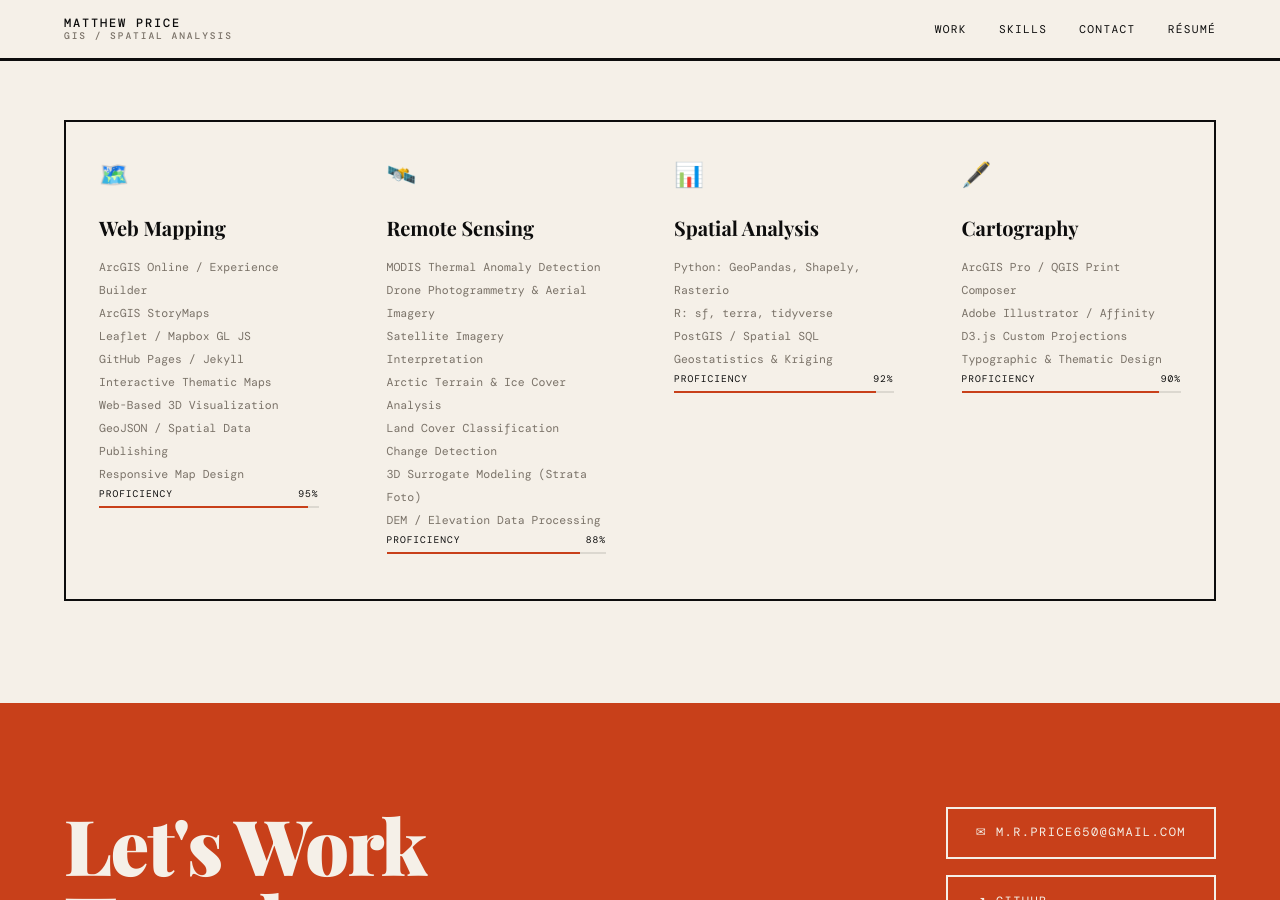
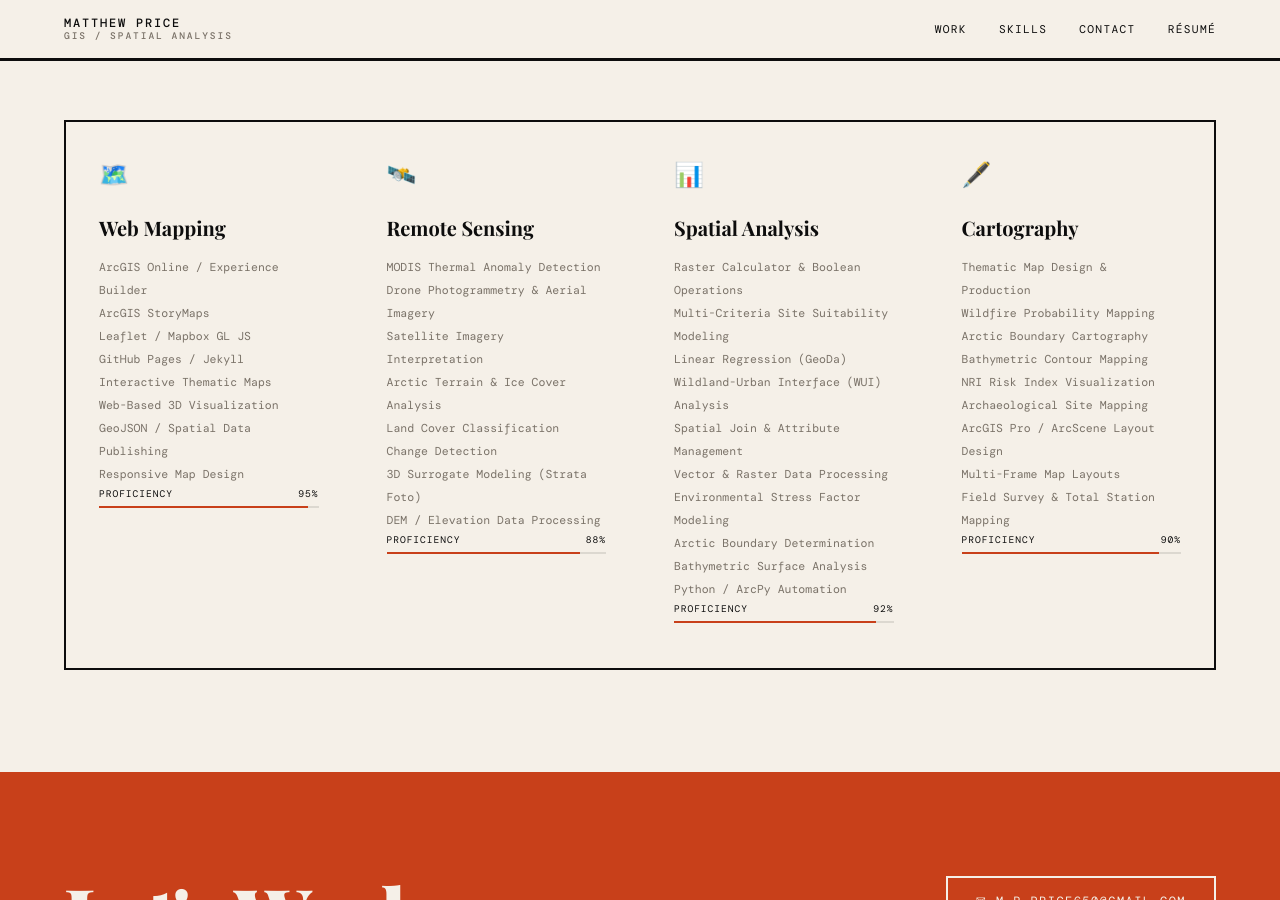
Before and after one commit to MPrice650/MPrice650.github.io, a Jekyll site: the page built from index.html, in a window 1280 px wide and 900 px high, scrolled down 3217 px. Built offline with Jekyll 4.4.1, drawn with Linux system fonts in a browser that asks for light colours; some web fonts are replaced.

Commit message:
Update index.html

```diff
--- a/index.html
+++ b/index.html
@@ -152,11 +152,18 @@
       <span class="skill-block__icon">📊</span>
       <h3 class="skill-block__title">Spatial Analysis</h3>
       <ul class="skill-block__list">
-        <li>Python: GeoPandas, Shapely, Rasterio</li>
-        <li>R: sf, terra, tidyverse</li>
-        <li>PostGIS / Spatial SQL</li>
-        <li>Geostatistics & Kriging</li>
+        <li>Raster Calculator & Boolean Operations</li>
+        <li>Multi-Criteria Site Suitability Modeling</li>
+        <li>Linear Regression (GeoDa)</li>
+        <li>Wildland-Urban Interface (WUI) Analysis</li>
+        <li>Spatial Join & Attribute Management</li>
+        <li>Vector & Raster Data Processing</li>
+        <li>Environmental Stress Factor Modeling</li>
+        <li>Arctic Boundary Determination</li>
+        <li>Bathymetric Surface Analysis</li>
+        <li>Python / ArcPy Automation</li>
       </ul>
+
       <div class="skill-bar-wrap">
         <div>
           <p class="skill-bar__label"><span>Proficiency</span><span>92%</span></p>
@@ -169,10 +176,15 @@
       <span class="skill-block__icon">🖋️</span>
       <h3 class="skill-block__title">Cartography</h3>
       <ul class="skill-block__list">
-        <li>ArcGIS Pro / QGIS Print Composer</li>
-        <li>Adobe Illustrator / Affinity</li>
-        <li>D3.js Custom Projections</li>
-        <li>Typographic & Thematic Design</li>
+        <li>Thematic Map Design & Production</li>
+        <li>Wildfire Probability Mapping</li>
+        <li>Arctic Boundary Cartography</li>
+        <li>Bathymetric Contour Mapping</li>
+        <li>NRI Risk Index Visualization</li>
+        <li>Archaeological Site Mapping</li>
+        <li>ArcGIS Pro / ArcScene Layout Design</li>
+        <li>Multi-Frame Map Layouts</li>
+        <li>Field Survey & Total Station Mapping</li>
       </ul>
       <div class="skill-bar-wrap">
         <div>
```
